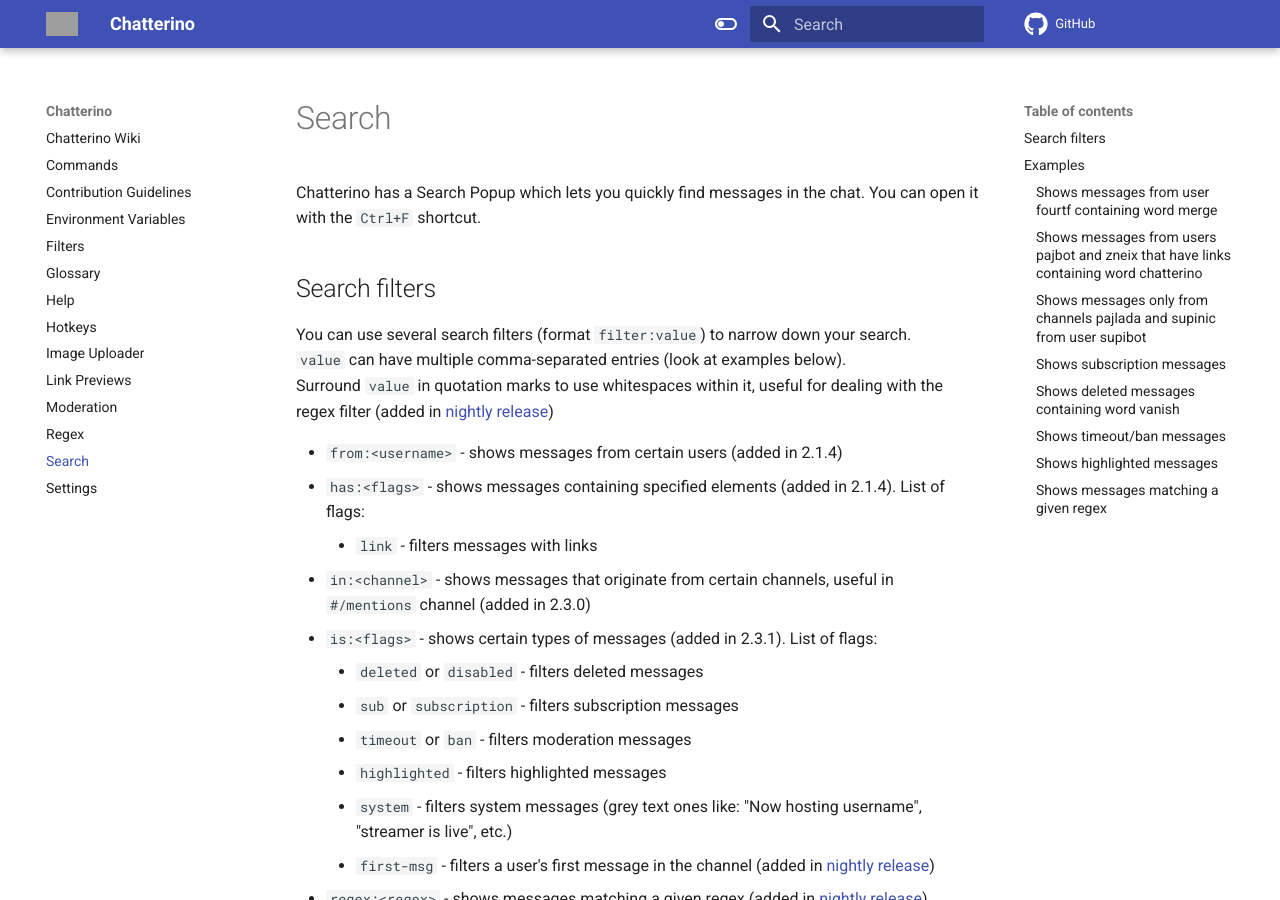
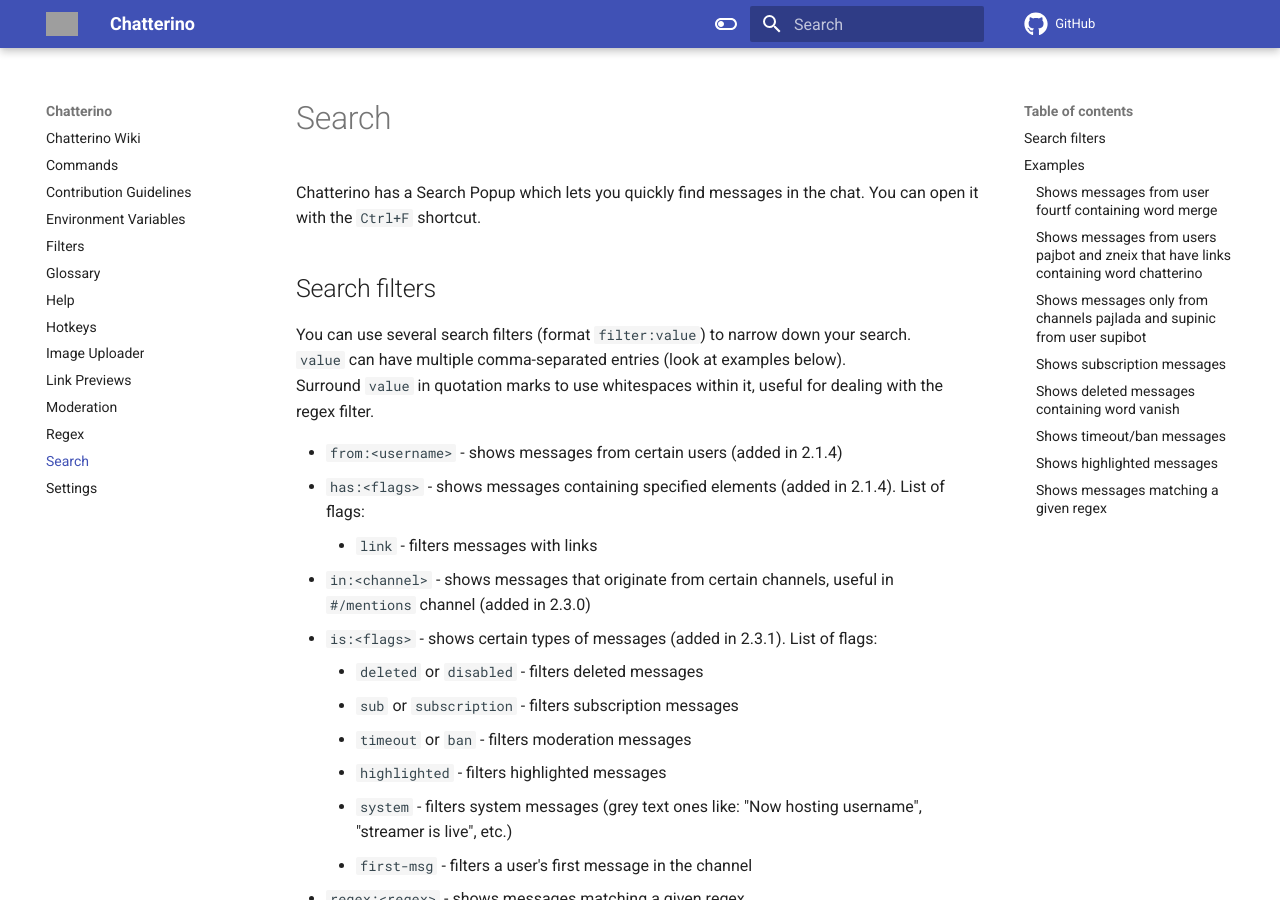
Before and after one commit to Chatterino/wiki, an MkDocs documentation site: the page built from docs/Search.md, in a window 1280 px wide and 900 px high. Built offline with MkDocs 1.6.1 and Material for MkDocs 9.7.7, drawn with Linux system fonts in a browser that asks for light colours; comment, search, counter and statistics services are not loaded; some of the changed text lies outside the part shown; grey boxes are pictures that could not be loaded.

Commit message:
Update Search.md

```diff
--- a/docs/Search.md
+++ b/docs/Search.md
@@ -6,7 +6,7 @@
 
 You can use several search filters (format `filter:value`) to narrow down your search.
 `value` can have multiple comma-separated entries (look at examples below).
-Surround `value` in quotation marks to use whitespaces within it, useful for dealing with the regex filter (added in [nightly release](../Help/#what-is-nightly-and-how-to-use-install-it))
+Surround `value` in quotation marks to use whitespaces within it, useful for dealing with the regex filter.
 
 - `from:<username>` - shows messages from certain users (added in 2.1.4)
 - `has:<flags>` - shows messages containing specified elements (added in 2.1.4). List of flags:
@@ -18,8 +18,8 @@
     - `timeout` or `ban` - filters moderation messages
     - `highlighted` - filters highlighted messages
     - `system` - filters system messages (grey text ones like: "Now hosting username", "streamer is live", etc.)
-    - `first-msg` - filters a user's first message in the channel (added in [nightly release](../Help/#what-is-nightly-and-how-to-use-install-it))
-- `regex:<regex>` - shows messages matching a given regex (added in [nightly release](../Help/#what-is-nightly-and-how-to-use-install-it))
+    - `first-msg` - filters a user's first message in the channel
+- `regex:<regex>` - shows messages matching a given regex
 
 ## Examples
 
```
